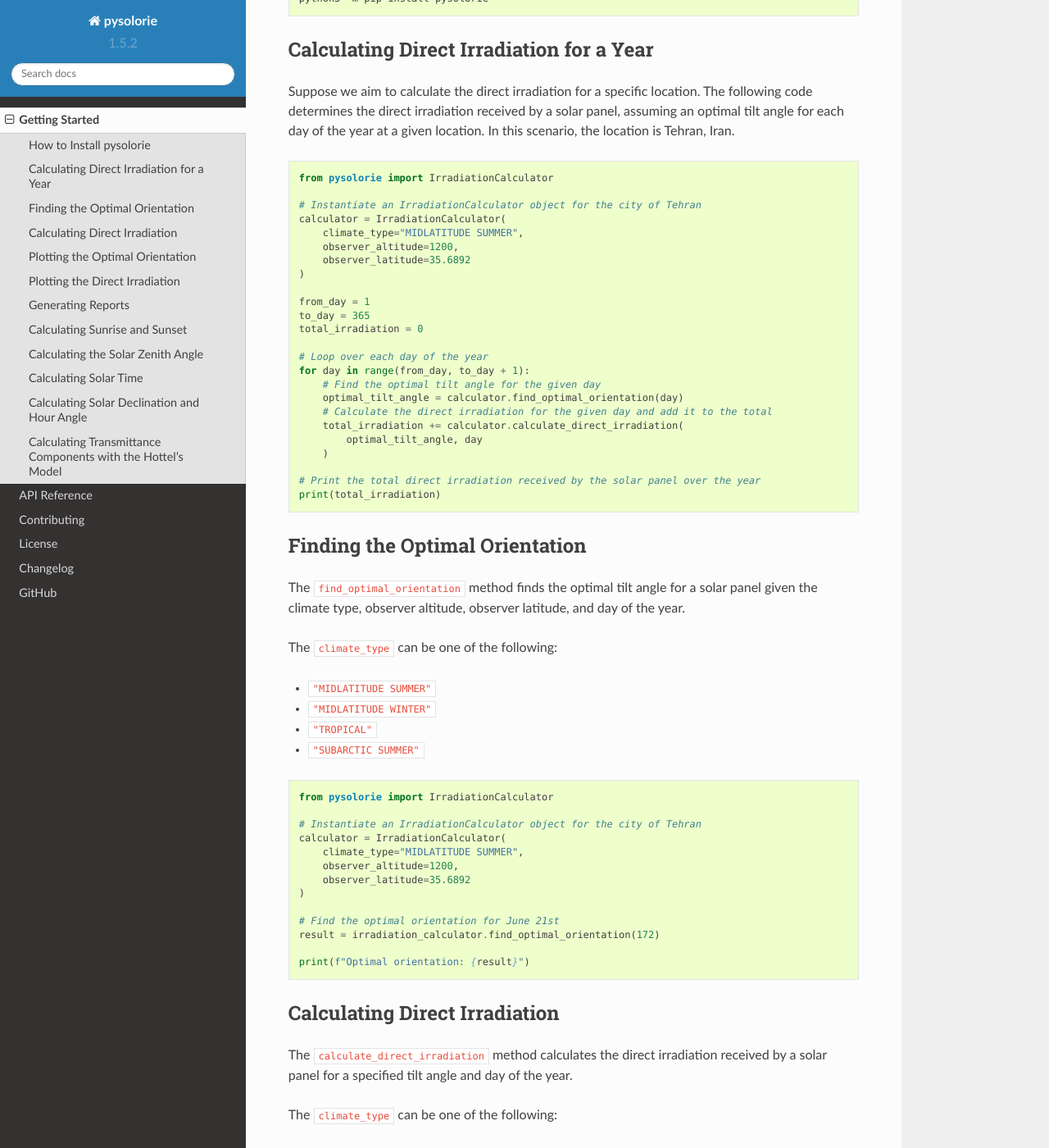
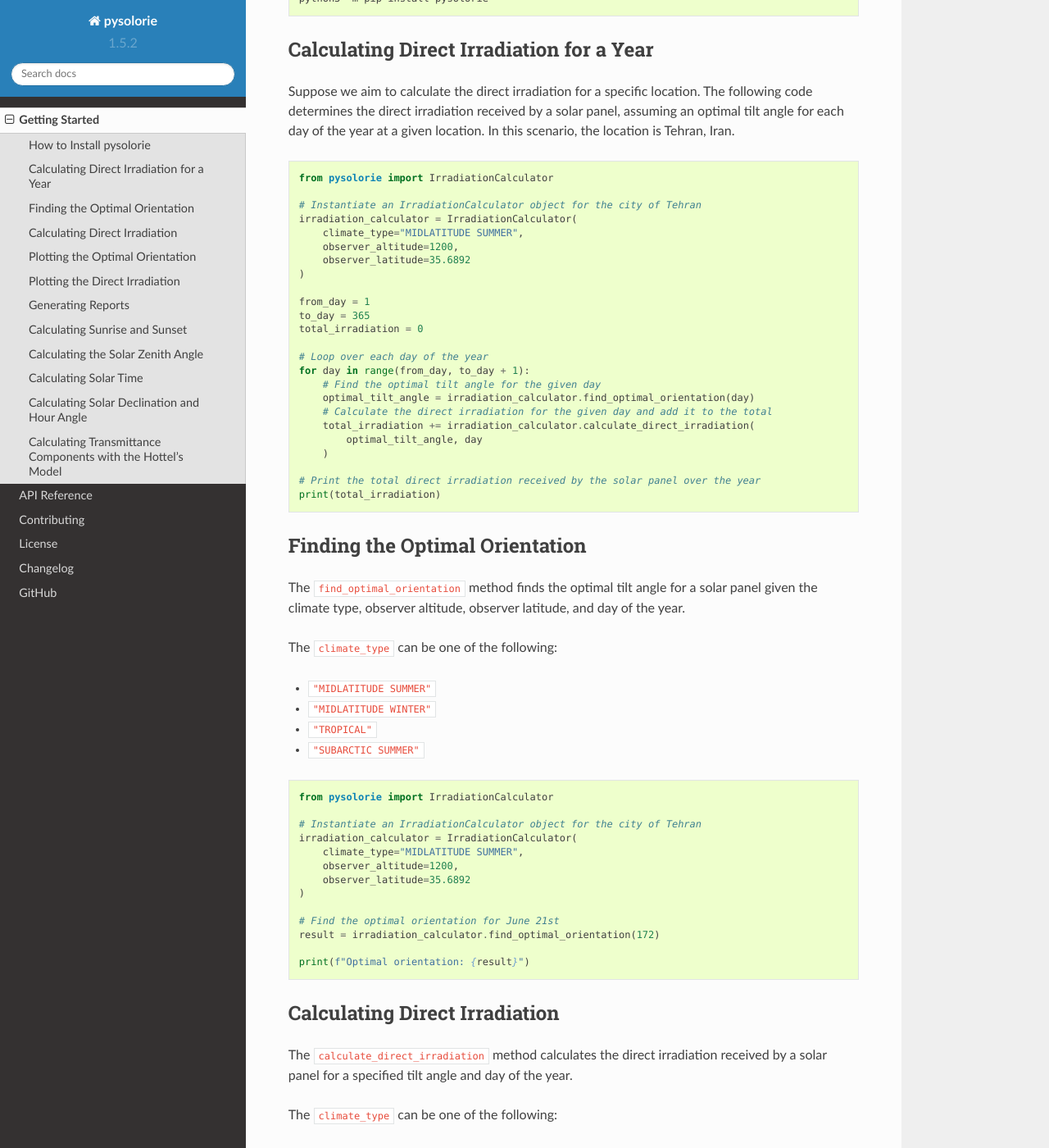
Before and after one commit to aaghamohammadi/pysolorie, a Sphinx documentation site: the page built from docs/getting_started.rst, in a window 1280 px wide and 1400 px high, scrolled down 385 px. Shown: the whole window at 82% size. Built offline with Sphinx 7.4.7 and the Read the Docs theme 2.0.0, drawn with Linux system fonts in a browser that asks for light colours; some of the changed text lies outside the part shown.

Commit message:
Fix the typo

```diff
--- a/docs/getting_started.rst
+++ b/docs/getting_started.rst
@@ -23,7 +23,7 @@
    from pysolorie import IrradiationCalculator
 
    # Instantiate an IrradiationCalculator object for the city of Tehran
-   calculator = IrradiationCalculator(
+   irradiation_calculator = IrradiationCalculator(
        climate_type="MIDLATITUDE SUMMER",
        observer_altitude=1200,
        observer_latitude=35.6892
@@ -36,9 +36,9 @@
    # Loop over each day of the year
    for day in range(from_day, to_day + 1):
        # Find the optimal tilt angle for the given day
-       optimal_tilt_angle = calculator.find_optimal_orientation(day)
+       optimal_tilt_angle = irradiation_calculator.find_optimal_orientation(day)
        # Calculate the direct irradiation for the given day and add it to the total
-       total_irradiation += calculator.calculate_direct_irradiation(
+       total_irradiation += irradiation_calculator.calculate_direct_irradiation(
            optimal_tilt_angle, day
        )
 
@@ -65,7 +65,7 @@
     from pysolorie import IrradiationCalculator
 
     # Instantiate an IrradiationCalculator object for the city of Tehran
-    calculator = IrradiationCalculator(
+    irradiation_calculator = IrradiationCalculator(
         climate_type="MIDLATITUDE SUMMER",
         observer_altitude=1200,
         observer_latitude=35.6892
@@ -94,7 +94,7 @@
     from pysolorie import IrradiationCalculator
 
     # Instantiate an IrradiationCalculator object for the city of Tehran
-    calculator = IrradiationCalculator(
+    irradiation_calculator = IrradiationCalculator(
         climate_type="MIDLATITUDE SUMMER",
         observer_altitude=1200,
         observer_latitude=35.6892
```
